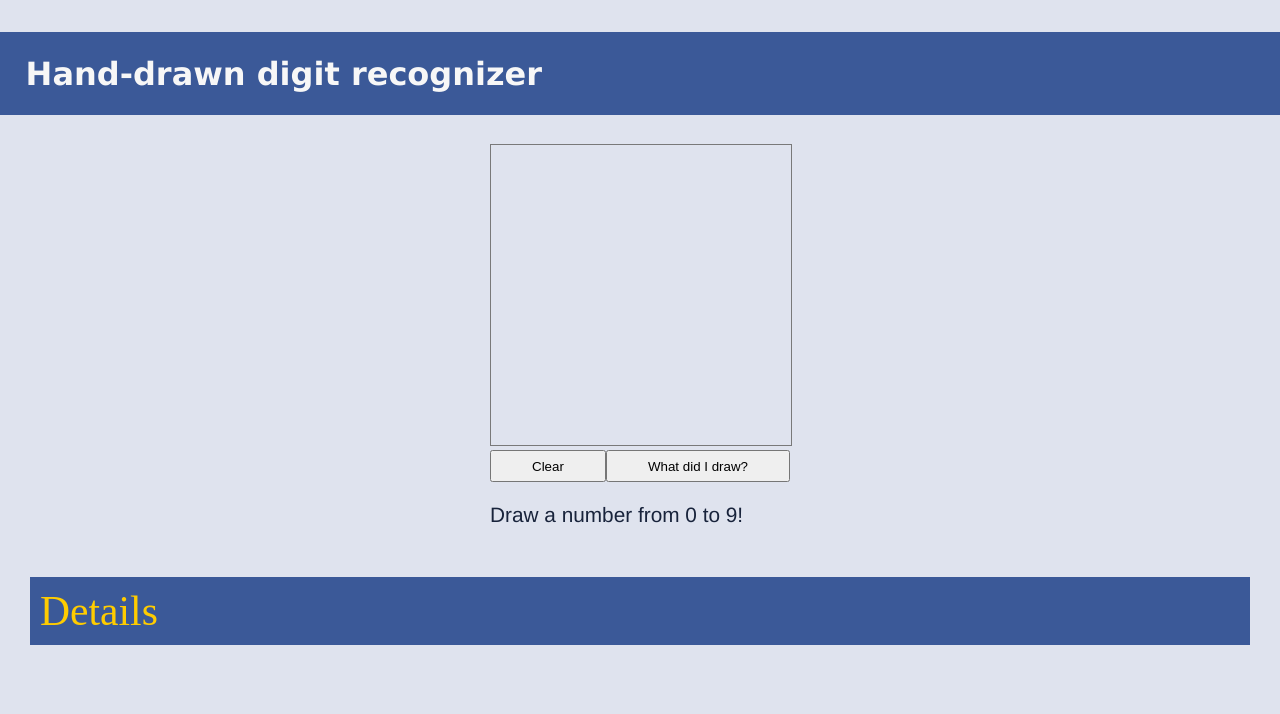
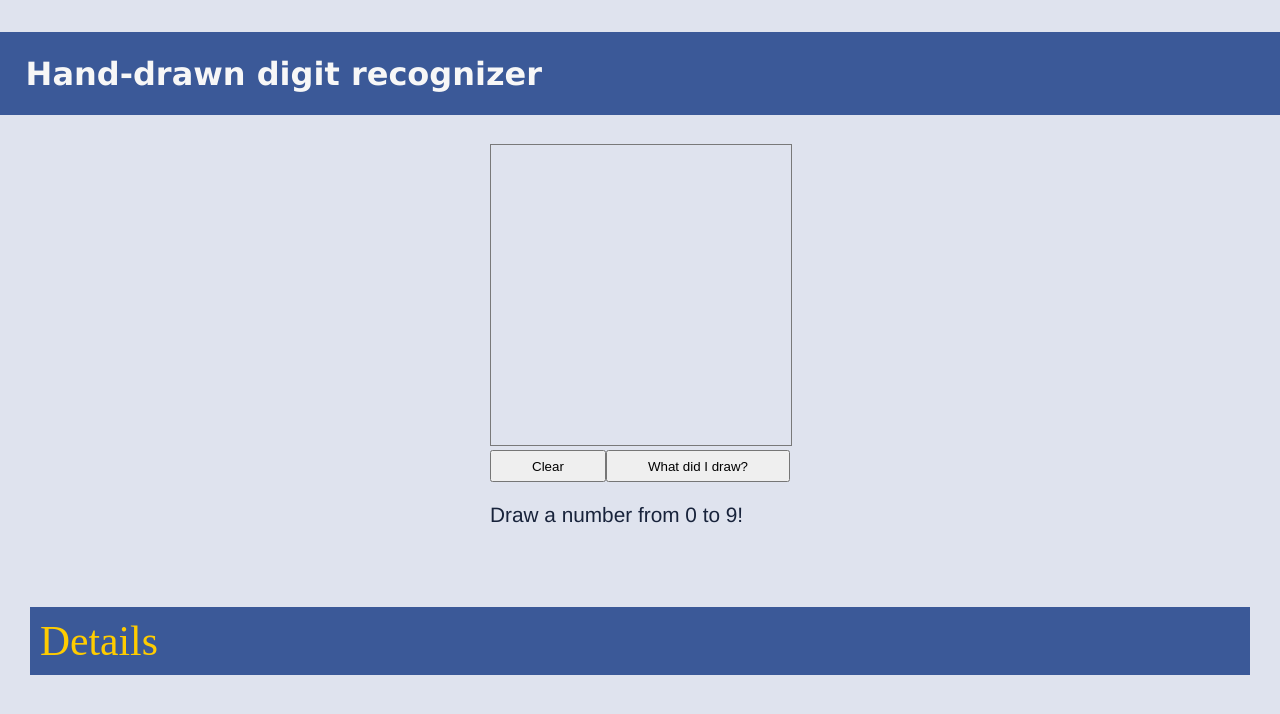
Before and after one commit to zbendefy/machine.academy, a plain HTML site: page docs/WebApps/NumberRecognize/index.html in a window 1280 px wide. Drawn offline with Linux system fonts and the light colour scheme; no server answers.

Commit message:
move div down by 30 px

```diff
--- a/docs/WebApps/NumberRecognize/main.css
+++ b/docs/WebApps/NumberRecognize/main.css
@@ -28,7 +28,7 @@
 
 .textblock{
     position: relative;
-    top: 420px;
+    top: 450px;
     font-size: 1.3em;
     margin-left: 30px;
     margin-right: 30px;
```
